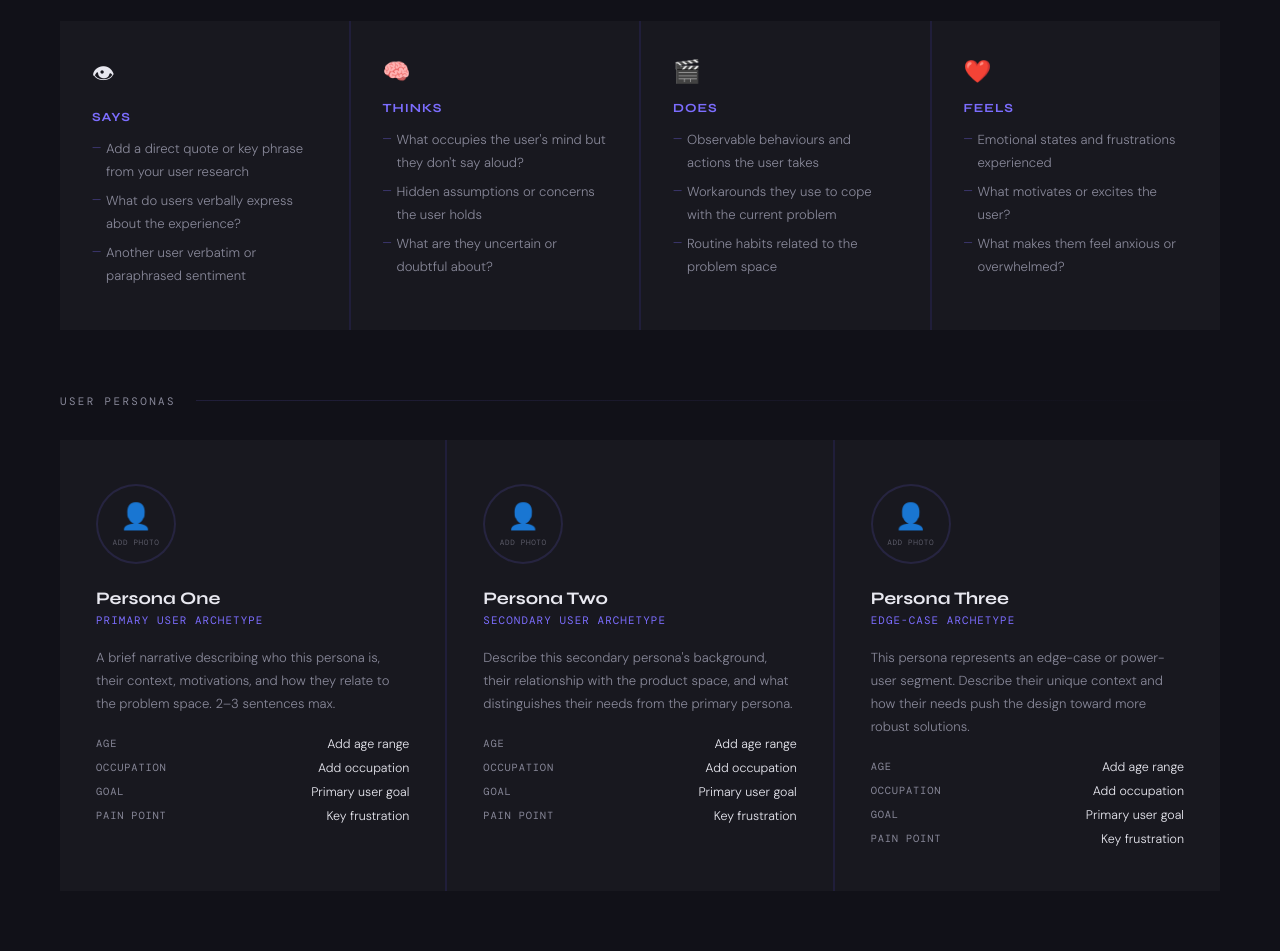
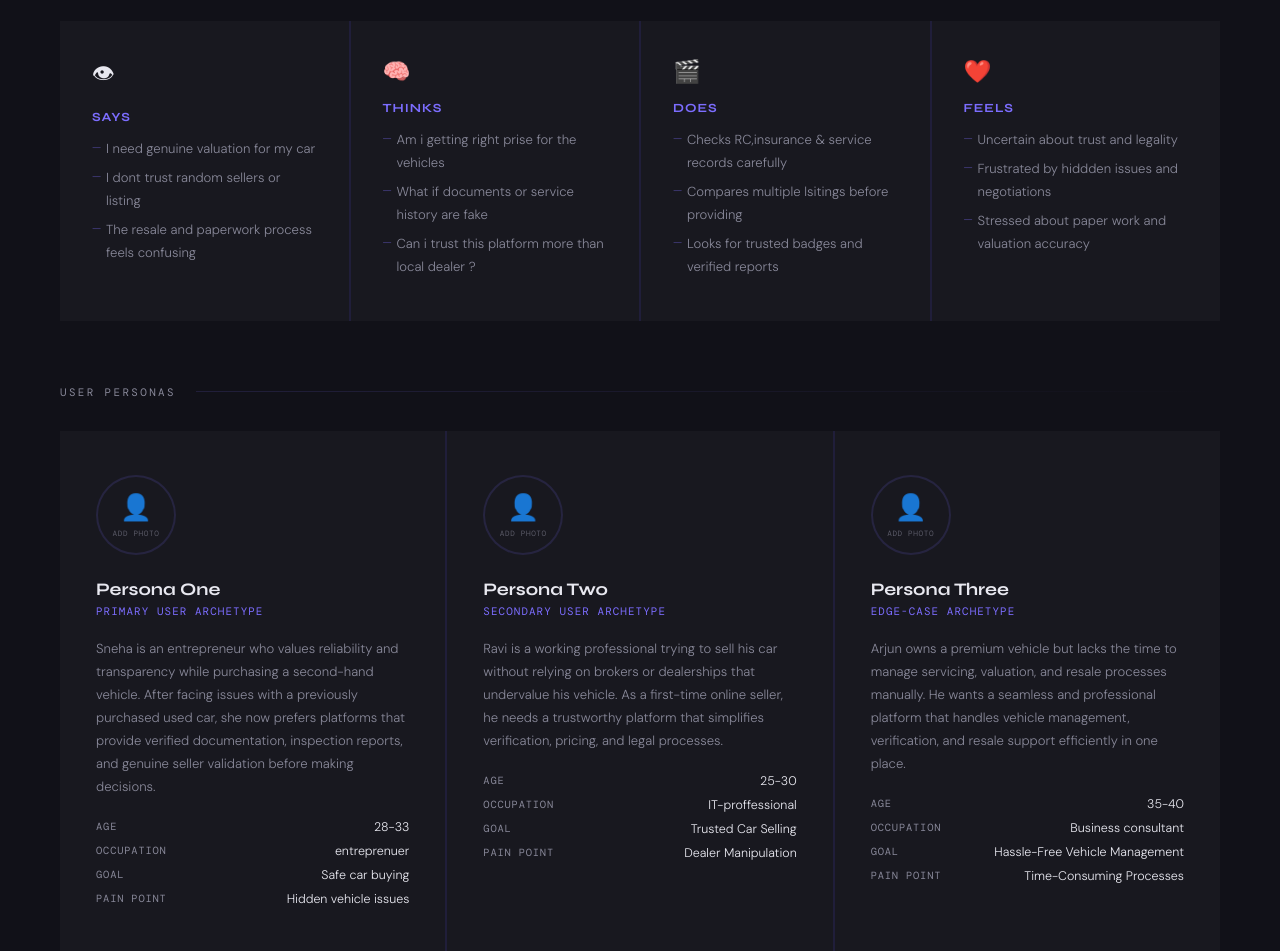
Before and after one commit to rwiju11/rahul.github.io, a plain HTML site: page index.html in a window 1280 px wide. Shown: the part 7020-7971 px from the top of the page. Drawn offline with nearby package versions, Linux system fonts and the light colour scheme.

Commit message:
Update index.html

```diff
--- a/index.html
+++ b/index.html
@@ -912,17 +912,17 @@
   <div class="section-divider reveal"><span class="section-divider-label">Empathy Map</span><div class="section-divider-line"></div></div>
   <div class="empathy-wrap reveal">
     <div class="empathy-grid">
-      <div class="empathy-cell"><span class="empathy-icon">👁</span><div class="empathy-quad">Says</div><ul class="empathy-list"><li>Add a direct quote or key phrase from your user research</li><li>What do users verbally express about the experience?</li><li>Another user verbatim or paraphrased sentiment</li></ul></div>
-      <div class="empathy-cell"><span class="empathy-icon">🧠</span><div class="empathy-quad">Thinks</div><ul class="empathy-list"><li>What occupies the user's mind but they don't say aloud?</li><li>Hidden assumptions or concerns the user holds</li><li>What are they uncertain or doubtful about?</li></ul></div>
-      <div class="empathy-cell"><span class="empathy-icon">🎬</span><div class="empathy-quad">Does</div><ul class="empathy-list"><li>Observable behaviours and actions the user takes</li><li>Workarounds they use to cope with the current problem</li><li>Routine habits related to the problem space</li></ul></div>
-      <div class="empathy-cell"><span class="empathy-icon">❤️</span><div class="empathy-quad">Feels</div><ul class="empathy-list"><li>Emotional states and frustrations experienced</li><li>What motivates or excites the user?</li><li>What makes them feel anxious or overwhelmed?</li></ul></div>
+      <div class="empathy-cell"><span class="empathy-icon">👁</span><div class="empathy-quad">Says</div><ul class="empathy-list"><li>I need genuine valuation for my car</li><li>I dont trust random sellers or listing</li><li>The resale and paperwork process feels confusing</li></ul></div>
+      <div class="empathy-cell"><span class="empathy-icon">🧠</span><div class="empathy-quad">Thinks</div><ul class="empathy-list"><li>Am i getting right prise for the vehicles</li><li>What if documents or service history are fake</li><li>Can i trust this platform more than local dealer ?</li></ul></div>
+      <div class="empathy-cell"><span class="empathy-icon">🎬</span><div class="empathy-quad">Does</div><ul class="empathy-list"><li>Checks RC,insurance & service records carefully</li><li>Compares multiple lsitings before providing</li><li>Looks for trusted badges and verified reports</li></ul></div>
+      <div class="empathy-cell"><span class="empathy-icon">❤️</span><div class="empathy-quad">Feels</div><ul class="empathy-list"><li>Uncertain about trust and legality</li><li>Frustrated by hiddden issues and negotiations</li><li>Stressed about paper work and valuation accuracy</li></ul></div>
     </div>
   </div>
   <div class="section-divider reveal"><span class="section-divider-label">User Personas</span><div class="section-divider-line"></div></div>
   <div class="personas-grid reveal">
-    <div class="persona-card"><div class="persona-avatar"><div class="persona-avatar-placeholder">👤<span class="persona-avatar-label">Add Photo</span></div></div><div class="persona-name">Persona One</div><div class="persona-role">Primary User Archetype</div><div class="persona-bio">A brief narrative describing who this persona is, their context, motivations, and how they relate to the problem space. 2–3 sentences max.</div><div class="persona-attrs"><div class="persona-attr"><span class="attr-key">Age</span><span class="attr-val">Add age range</span></div><div class="persona-attr"><span class="attr-key">Occupation</span><span class="attr-val">Add occupation</span></div><div class="persona-attr"><span class="attr-key">Goal</span><span class="attr-val">Primary user goal</span></div><div class="persona-attr"><span class="attr-key">Pain Point</span><span class="attr-val">Key frustration</span></div></div></div>
-    <div class="persona-card"><div class="persona-avatar"><div class="persona-avatar-placeholder">👤<span class="persona-avatar-label">Add Photo</span></div></div><div class="persona-name">Persona Two</div><div class="persona-role">Secondary User Archetype</div><div class="persona-bio">Describe this secondary persona's background, their relationship with the product space, and what distinguishes their needs from the primary persona.</div><div class="persona-attrs"><div class="persona-attr"><span class="attr-key">Age</span><span class="attr-val">Add age range</span></div><div class="persona-attr"><span class="attr-key">Occupation</span><span class="attr-val">Add occupation</span></div><div class="persona-attr"><span class="attr-key">Goal</span><span class="attr-val">Primary user goal</span></div><div class="persona-attr"><span class="attr-key">Pain Point</span><span class="attr-val">Key frustration</span></div></div></div>
-    <div class="persona-card"><div class="persona-avatar"><div class="persona-avatar-placeholder">👤<span class="persona-avatar-label">Add Photo</span></div></div><div class="persona-name">Persona Three</div><div class="persona-role">Edge-Case Archetype</div><div class="persona-bio">This persona represents an edge-case or power-user segment. Describe their unique context and how their needs push the design toward more robust solutions.</div><div class="persona-attrs"><div class="persona-attr"><span class="attr-key">Age</span><span class="attr-val">Add age range</span></div><div class="persona-attr"><span class="attr-key">Occupation</span><span class="attr-val">Add occupation</span></div><div class="persona-attr"><span class="attr-key">Goal</span><span class="attr-val">Primary user goal</span></div><div class="persona-attr"><span class="attr-key">Pain Point</span><span class="attr-val">Key frustration</span></div></div></div>
+    <div class="persona-card"><div class="persona-avatar"><div class="persona-avatar-placeholder">👤<span class="persona-avatar-label">Add Photo</span></div></div><div class="persona-name">Persona One</div><div class="persona-role">Primary User Archetype</div><div class="persona-bio">Sneha is an entrepreneur who values reliability and transparency while purchasing a second-hand vehicle. After facing issues with a previously purchased used car, she now prefers platforms that provide verified documentation, inspection reports, and genuine seller validation before making decisions.</div><div class="persona-attrs"><div class="persona-attr"><span class="attr-key">Age</span><span class="attr-val">28-33</span></div><div class="persona-attr"><span class="attr-key">Occupation</span><span class="attr-val">entreprenuer</span></div><div class="persona-attr"><span class="attr-key">Goal</span><span class="attr-val">Safe car buying</span></div><div class="persona-attr"><span class="attr-key">Pain Point</span><span class="attr-val">Hidden vehicle issues</span></div></div></div>
+    <div class="persona-card"><div class="persona-avatar"><div class="persona-avatar-placeholder">👤<span class="persona-avatar-label">Add Photo</span></div></div><div class="persona-name">Persona Two</div><div class="persona-role">Secondary User Archetype</div><div class="persona-bio">Ravi is a working professional trying to sell his car without relying on brokers or dealerships that undervalue his vehicle. As a first-time online seller, he needs a trustworthy platform that simplifies verification, pricing, and legal processes.</div><div class="persona-attrs"><div class="persona-attr"><span class="attr-key">Age</span><span class="attr-val">25-30</span></div><div class="persona-attr"><span class="attr-key">Occupation</span><span class="attr-val">IT-proffessional</span></div><div class="persona-attr"><span class="attr-key">Goal</span><span class="attr-val">Trusted Car Selling</span></div><div class="persona-attr"><span class="attr-key">Pain Point</span><span class="attr-val">Dealer Manipulation</span></div></div></div>
+    <div class="persona-card"><div class="persona-avatar"><div class="persona-avatar-placeholder">👤<span class="persona-avatar-label">Add Photo</span></div></div><div class="persona-name">Persona Three</div><div class="persona-role">Edge-Case Archetype</div><div class="persona-bio">Arjun owns a premium vehicle but lacks the time to manage servicing, valuation, and resale processes manually. He wants a seamless and professional platform that handles vehicle management, verification, and resale support efficiently in one place.</div><div class="persona-attrs"><div class="persona-attr"><span class="attr-key">Age</span><span class="attr-val">35-40</span></div><div class="persona-attr"><span class="attr-key">Occupation</span><span class="attr-val">Business consultant</span></div><div class="persona-attr"><span class="attr-key">Goal</span><span class="attr-val">Hassle-Free Vehicle Management</span></div><div class="persona-attr"><span class="attr-key">Pain Point</span><span class="attr-val">Time-Consuming Processes</span></div></div></div>
   </div>
   <div class="section-divider reveal"><span class="section-divider-label">Information Architecture</span><div class="section-divider-line"></div></div>
   <div class="ia-block reveal"><div class="ia-inner"><div class="block-label">IA / Sitemap</div><div class="block-title">Structure & Navigation Flow</div><div class="block-body">Upload your sitemap, user flow diagram, or card-sorting results here. This section should clearly communicate how users navigate through the product and how content is organised.</div><div class="ia-placeholder"><svg width="40" height="40" viewBox="0 0 40 40" fill="none"><rect x="4" y="4" width="32" height="32" rx="8" stroke="currentColor" stroke-width="1.5" stroke-dasharray="4 3"/><path d="M20 14v12M14 20h12" stroke="currentColor" stroke-width="1.5" stroke-linecap="round"/></svg>Drop your IA diagram / sitemap here<span class="ia-placeholder-hint">Recommended: Figma export, FigJam map, or any PNG/SVG sitemap — 1400px wide</span></div></div></div>
```
